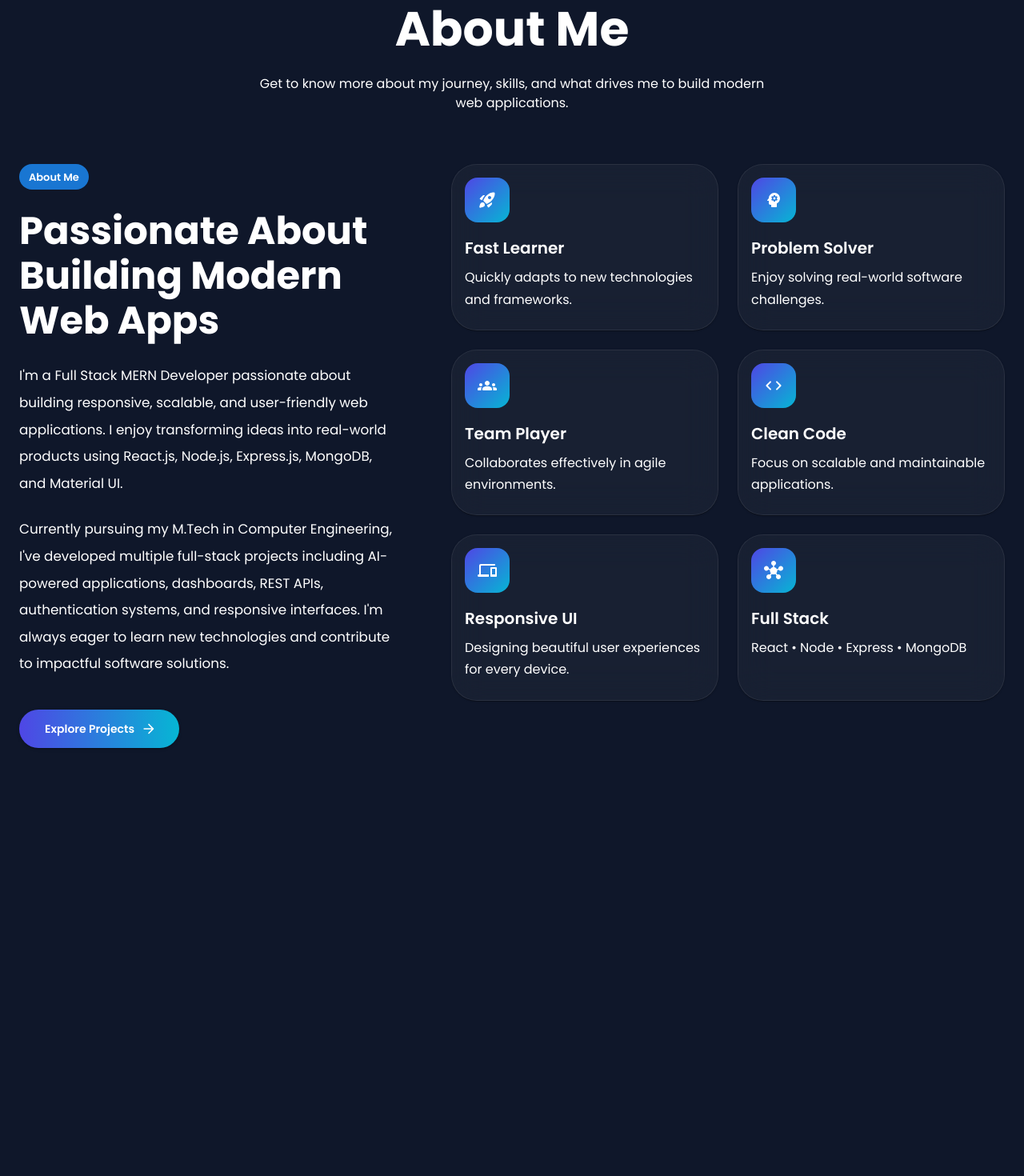
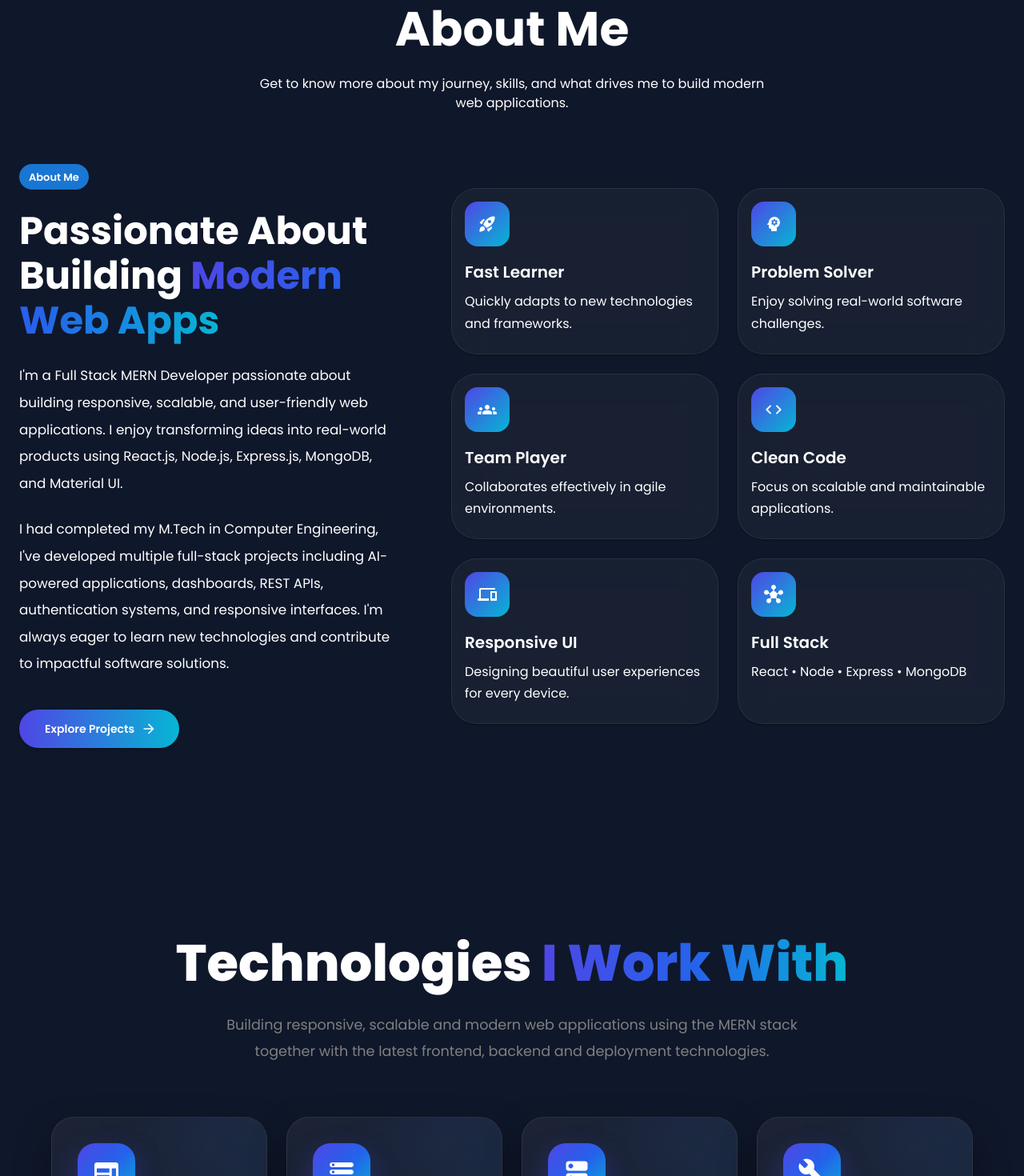
Before and after one commit to 12345-dd/portfolio, a React (Vite) app: page / in a window 1280 px wide. Shown: the part 1330-2800 px from the top of the page at 80% size. Before the commit the page ends 2385 px from the top, so only its background shows below. Built offline with nearby package versions, Linux system fonts and the light colour scheme.

Commit message:
skill section done

```diff
--- a/src/App.jsx
+++ b/src/App.jsx
@@ -10,6 +10,7 @@ import getTheme from "./theme/theme";
 import Navbar from "./components/Navbar/Navbar";
 import Hero from "./components/Hero/Hero";
 import About from "./components/About/About";
+import Skills from "./components/Skills/Skills";
 
 function App() {
 
@@ -27,6 +28,8 @@ function App() {
 
       <About />
 
+      <Skills />
+
     </ThemeProvider>
   );
 }
--- a/src/components/About/About.jsx
+++ b/src/components/About/About.jsx
@@ -45,7 +45,7 @@ const About = () => {
         <Grid
           container
           spacing={8}
-          alignItems="center"
+          sx={{alignItems: "center"}}
         >
           <Grid
             size={{
--- a/src/components/About/AboutContent.jsx
+++ b/src/components/About/AboutContent.jsx
@@ -33,7 +33,12 @@ const AboutContent = () => {
         Passionate About Building
         <Box
           component="span"
-          color="primary.main"
+          sx={{
+            background:
+                "linear-gradient(90deg,#4F46E5,#2563EB,#06B6D4)",
+            WebkitBackgroundClip: "text",
+            WebkitTextFillColor: "transparent",
+          }}
         >
           {" "}Modern Web Apps
         </Box>
@@ -61,7 +66,7 @@ const AboutContent = () => {
           fontSize: "1.05rem",
         }}
       >
-        Currently pursuing my M.Tech in Computer Engineering,
+        I had completed my M.Tech in Computer Engineering,
         I've developed multiple full-stack projects including
         AI-powered applications, dashboards, REST APIs,
         authentication systems, and responsive interfaces.
--- a/src/components/About/FeatureCard.jsx
+++ b/src/components/About/FeatureCard.jsx
@@ -7,7 +7,7 @@ import {
   useTheme,
 } from "@mui/material";
 
-const MotionCard = motion(Card);
+const MotionCard = motion.create(Card);
 
 const FeatureCard = ({ feature }) => {
   const theme = useTheme();
--- /dev/null
+++ b/src/components/Skills/SkillCard.jsx
@@ -0,0 +1,223 @@
+import { Card, Box, Typography, Chip, Stack } from "@mui/material";
+import { useTheme } from "@mui/material/styles";
+
+const SkillCard = ({ skill }) => {
+  const theme = useTheme();
+
+  const Icon = skill.icon;
+
+  return (
+    <Card
+      elevation={0}
+      sx={{
+        height: "100%",
+
+        p: 4,
+
+        borderRadius: "28px",
+
+        position: "relative",
+
+        overflow: "hidden",
+
+        transition: ".35s",
+
+        backdropFilter: "blur(20px)",
+
+        background:
+          theme.palette.mode === "dark"
+            ? "linear-gradient(145deg, rgba(255,255,255,.06), rgba(255,255,255,.03))"
+            : "linear-gradient(145deg,#FFFFFF,#F8FAFC)",
+
+        border:
+          theme.palette.mode === "dark"
+            ? "1px solid rgba(255,255,255,.08)"
+            : "1px solid rgba(15,23,42,.08)",
+
+        boxShadow:
+          theme.palette.mode === "dark"
+            ? "0 20px 45px rgba(0,0,0,.35)"
+            : "0 15px 40px rgba(15,23,42,.08)",
+
+        "&:hover": {
+          transform: "translateY(-10px)",
+
+          borderColor: "primary.main",
+
+          boxShadow:
+            theme.palette.mode === "dark"
+              ? "0 30px 60px rgba(37,99,235,.20)"
+              : "0 25px 55px rgba(37,99,235,.18)",
+        },
+      }}
+    >
+      {/* Background Glow */}
+
+      <Box
+        sx={{
+          position: "absolute",
+
+          width: 220,
+          height: 220,
+
+          top: -80,
+          right: -80,
+
+          borderRadius: "50%",
+
+          background:
+            "linear-gradient(135deg,#4F46E5,#06B6D4)",
+
+          opacity: .08,
+
+          filter: "blur(50px)",
+        }}
+      />
+
+      {/* Icon */}
+
+      <Box
+        sx={{
+          width: 72,
+
+          height: 72,
+
+          borderRadius: "22px",
+
+          display: "flex",
+
+          alignItems: "center",
+
+          justifyContent: "center",
+
+          mb: 3,
+
+          background:
+            "linear-gradient(135deg,#4F46E5,#2563EB,#06B6D4)",
+
+          color: "#fff",
+
+          boxShadow:
+            "0 15px 35px rgba(79,70,229,.35)",
+        }}
+      >
+        <Icon sx={{ fontSize: 36 }} />
+      </Box>
+
+      {/* Title */}
+
+      <Typography
+        variant="h5"
+        sx={{
+          fontWeight: 800,
+
+          mb: 2,
+        }}
+      >
+        {skill.title}
+      </Typography>
+
+      {/* Description */}
+
+      <Typography
+        color="text.secondary"
+        sx={{
+          lineHeight: 1.9,
+
+          mb: 4,
+
+          minHeight: 85,
+        }}
+      >
+        {skill.description}
+      </Typography>
+
+      {/* Technologies */}
+
+      <Box
+        sx={{
+            mt: 4,
+            display: "flex",
+            flexWrap: "wrap",
+            justifyContent: "flex-start",
+            gap: 2,
+            width: "100%",
+        }}
+      >
+        {skill.technologies.map((tech) => (
+          <Chip
+            key={tech}
+            label={tech}
+            size="medium"
+            sx={{
+              borderRadius: "30px",
+
+              px: .5,
+
+              fontWeight: 600,
+
+              bgcolor:
+                theme.palette.mode === "dark"
+                  ? "rgba(79,70,229,.10)"
+                  : "rgba(37,99,235,.08)",
+
+              border:
+                theme.palette.mode === "dark"
+                  ? "1px solid rgba(79,70,229,.20)"
+                  : "1px solid rgba(37,99,235,.15)",
+
+              transition: ".25s",
+
+              "&:hover": {
+                bgcolor: "primary.main",
+
+                color: "#fff",
+
+                transform: "translateY(-2px)",
+              },
+            }}
+          />
+        ))}
+      </Box>
+
+      {/* Bottom Highlight */}
+
+      <Box
+        sx={{
+          mt: 4,
+
+          display: "flex",
+
+          alignItems: "center",
+
+          gap: 1.5,
+        }}
+      >
+        <Box
+          sx={{
+            width: 10,
+
+            height: 10,
+
+            borderRadius: "50%",
+
+            bgcolor: "success.main",
+          }}
+        />
+
+        <Typography
+          variant="body2"
+          sx={{
+            fontWeight: 600,
+
+            color: "text.secondary",
+          }}
+        >
+          {skill.highlight}
+        </Typography>
+      </Box>
+    </Card>
+  );
+};
+
+export default SkillCard;
--- /dev/null
+++ b/src/components/Skills/SkillGrid.jsx
@@ -0,0 +1,37 @@
+import Grid from "@mui/material/Grid";
+import { motion } from "framer-motion";
+
+import skills from "../../data/skills";
+import SkillCard from "./SkillCard";
+
+const SkillsGrid = () => {
+  return (
+    <Grid container spacing={3}>
+      {skills.map((skill, index) => (
+        <Grid
+          key={skill.id}
+          size={{
+            xs: 12,
+            sm: 6,
+            lg: 3,
+          }}
+        >
+          <motion.div
+            initial={{ opacity: 0, y: 50 }}
+            whileInView={{ opacity: 1, y: 0 }}
+            viewport={{ once: true, amount: 0.3 }}
+            transition={{
+              duration: 0.6,
+              delay: index * 0.15,
+            }}
+            style={{ height: "100%" }}
+          >
+            <SkillCard skill={skill} />
+          </motion.div>
+        </Grid>
+      ))}
+    </Grid>
+  );
+};
+
+export default SkillsGrid;
--- /dev/null
+++ b/src/components/Skills/Skills.jsx
@@ -0,0 +1,26 @@
+import { Box, Container } from "@mui/material";
+
+import SkillsHeader from "./SkillsHeader";
+import SkillGrid from "./SkillGrid";
+
+const Skills = () => {
+  return (
+    <Box
+      id="skills"
+      sx={{
+        py: {
+          xs: 10,
+          md: 14,
+        },
+      }}
+    >
+      <Container maxWidth="lg">
+        <SkillsHeader />
+
+        <SkillGrid />
+      </Container>
+    </Box>
+  );
+};
+
+export default Skills;
--- /dev/null
+++ b/src/components/Skills/SkillsHeader.jsx
@@ -0,0 +1,76 @@
+import { motion } from "framer-motion";
+
+import {
+  Box,
+  Chip,
+  Typography,
+  useTheme,
+} from "@mui/material";
+
+const SkillsHeader = () => {
+  const theme = useTheme();
+
+  return (
+        <motion.div
+          initial={{
+            opacity: 0,
+            y: 40,
+          }}
+          whileInView={{
+            opacity: 1,
+            y: 0,
+          }}
+          viewport={{
+            once: true,
+          }}
+          transition={{
+            duration: .7,
+          }}
+        >
+          <Box
+            sx={{
+              textAlign: "center",
+              mb: 8,
+            }}
+          >
+            <h2
+              style={{
+                margin: 0,
+                fontSize: "clamp(2.6rem,5vw,4rem)",
+                fontWeight: 800,
+                lineHeight: 1.15,
+              }}
+            >
+              Technologies{" "}
+              <span
+                style={{
+                  background:
+                    "linear-gradient(90deg,#4F46E5,#2563EB,#06B6D4)",
+                  WebkitBackgroundClip: "text",
+                  WebkitTextFillColor: "transparent",
+                }}
+              >
+                I Work With
+              </span>
+            </h2>
+
+            <p
+              style={{
+                maxWidth: 720,
+                margin: "24px auto 0",
+                lineHeight: 1.9,
+                fontSize: "1.1rem",
+                color: "gray",
+              }}
+            >
+              Building responsive, scalable and modern web applications
+              using the MERN stack together with the latest frontend,
+              backend and deployment technologies.
+            </p>
+          </Box>
+        </motion.div>
+
+  );
+};
+
+export default SkillsHeader;
--- /dev/null
+++ b/src/data/skills.js
@@ -0,0 +1,79 @@
+import WebRoundedIcon from "@mui/icons-material/WebRounded";
+import StorageRoundedIcon from "@mui/icons-material/StorageRounded";
+import DnsRoundedIcon from "@mui/icons-material/DnsRounded";
+import BuildRoundedIcon from "@mui/icons-material/BuildRounded";
+
+const skills = [
+  {
+    id: 1,
+    title: "Frontend Development",
+    icon: WebRoundedIcon,
+    description:
+      "Building modern, responsive and interactive user interfaces using reusable React components and Material UI.",
+
+    technologies: [
+      "React.js",
+      "JavaScript",
+      "HTML5",
+      "CSS3",
+      "Material UI",
+      "Responsive UI",
+    ],
+
+    highlight: "Responsive & Interactive UI",
+  },
+
+  {
+    id: 2,
+    title: "Backend Development",
+    icon: StorageRoundedIcon,
+    description:
+      "Developing secure REST APIs with authentication, clean architecture and scalable backend solutions.",
+
+    technologies: [
+      "Node.js",
+      "Express.js",
+      "REST API",
+      "JWT",
+      "MVC",
+    ],
+
+    highlight: "Secure REST APIs",
+  },
+
+  {
+    id: 3,
+    title: "Database",
+    icon: DnsRoundedIcon,
+    description:
+      "Designing MongoDB collections, optimized schemas and efficient data handling using Mongoose.",
+
+    technologies: [
+      "MongoDB",
+      "Mongoose",
+    ],
+
+    highlight: "Optimized Data Models",
+  },
+
+  {
+    id: 4,
+    title: "Development Tools",
+    icon: BuildRoundedIcon,
+    description:
+      "Using modern development tools for coding, debugging, deployment and version control.",
+
+    technologies: [
+      "Git",
+      "GitHub",
+      "VS Code",
+      "Postman",
+      "Render",
+      "Netlify",
+    ],
+
+    highlight: "Efficient Development Workflow",
+  },
+];
+
+export default skills;
--- a/src/data/techStack.js
+++ b/src/data/techStack.js
@@ -11,6 +11,9 @@ const techStack = [
   "GitHub",
   "REST APIs",
   "JWT",
+  "Bootstrap",
+  "Tailwind CSS",
+  "Mongoose"
 ];
 
 export default techStack;
```
Also changed, not shown: src/components/Hero/ProfileCard.jsx (+6 -5 lines).
